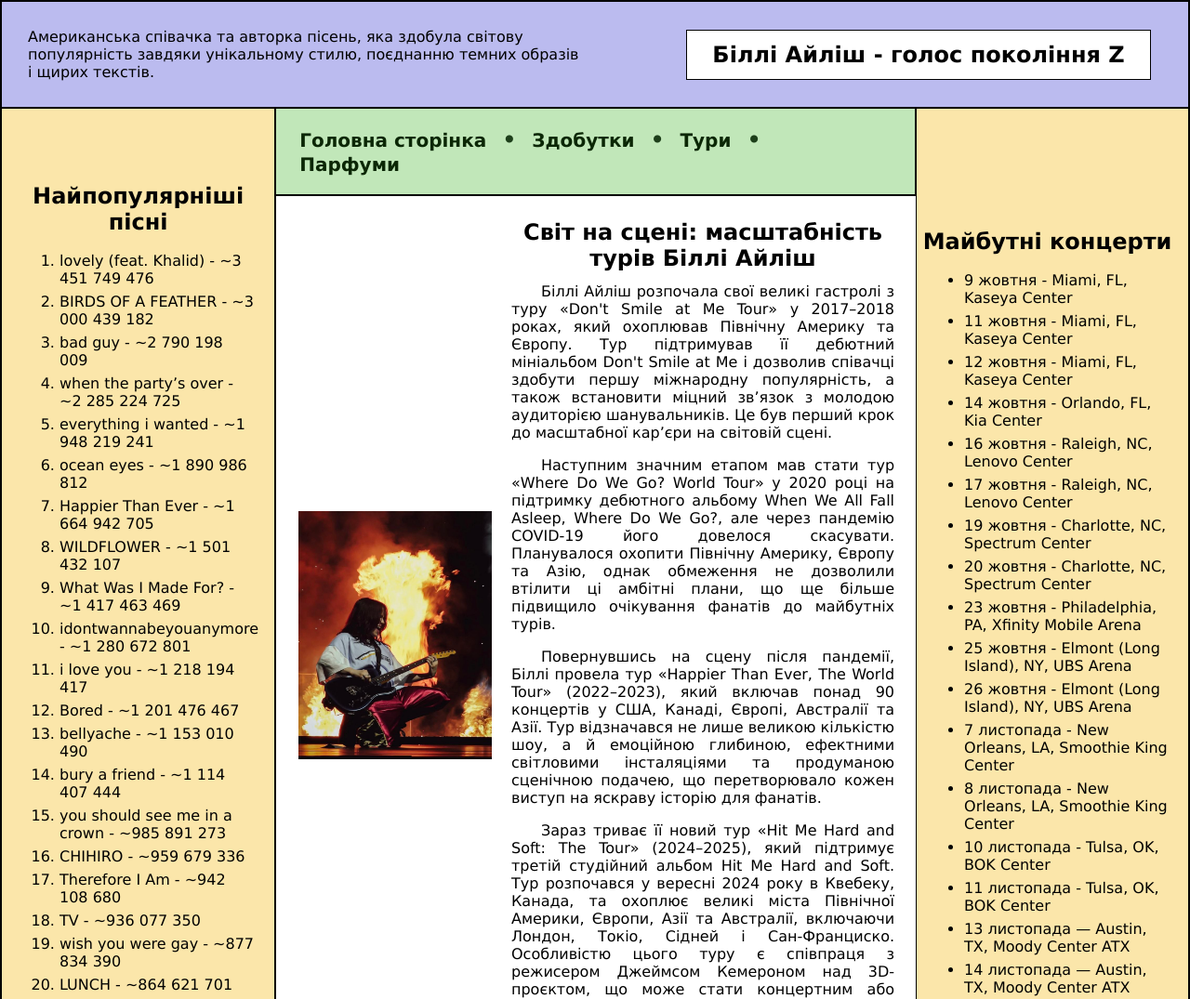
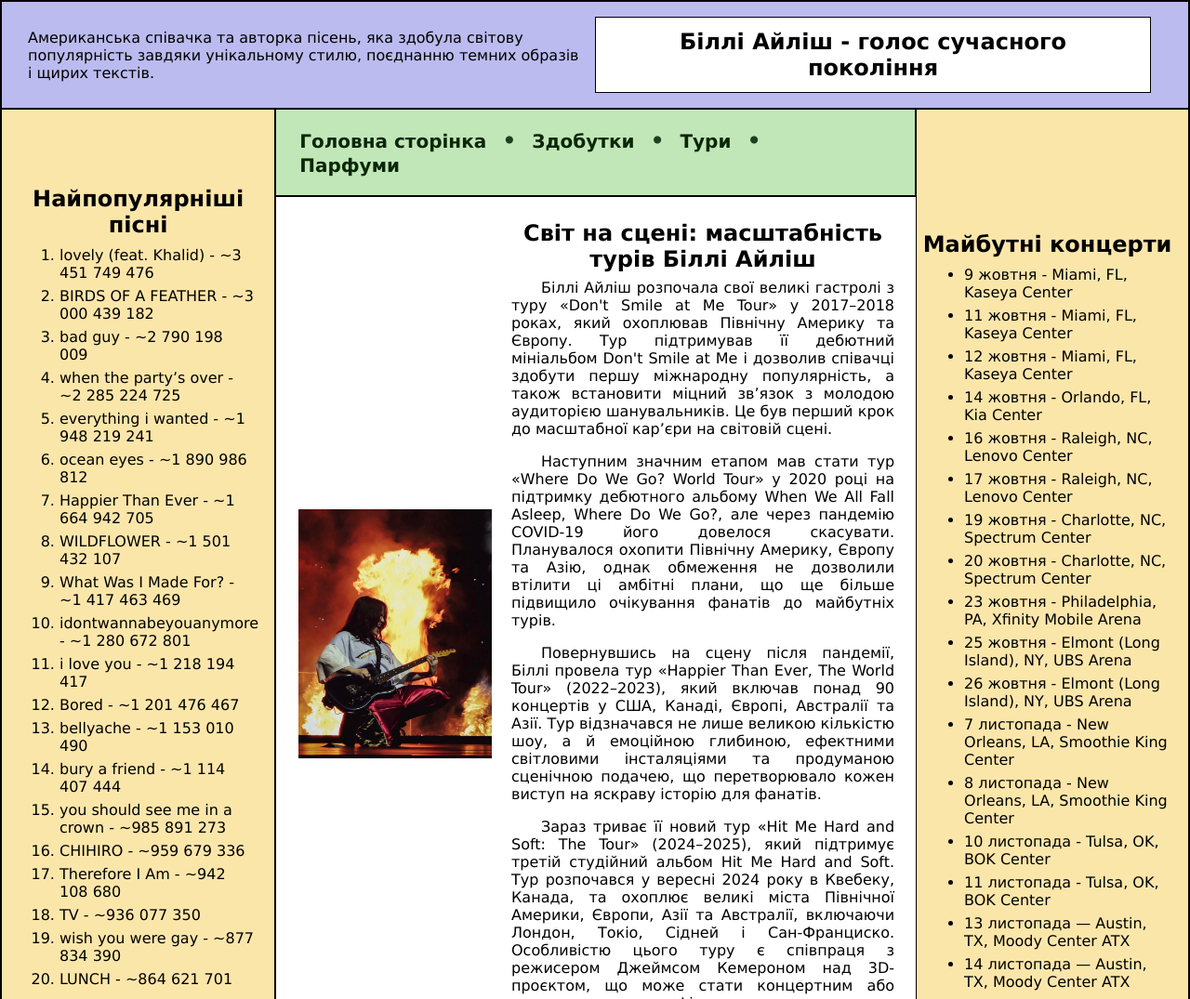
Before and after one commit to angelsit147/web1, a plain HTML site: page html/tours.html in a window 1280 px wide. Shown: the top 1075 px of the page at 93% size. Drawn offline with Linux system fonts and the light colour scheme.

Commit message:
block x has been changed

```diff
--- a/css/style.css
+++ b/css/style.css
@@ -75,7 +75,7 @@
 
 #block23456 h2{
     text-align: center;
-    margin-bottom: 0.5em;
+    margin-bottom: 0.3em;
 }
 
 #block1, #block7 {
@@ -163,10 +163,12 @@
 
 #block4 ul li{
     margin: 6px;
+    margin-top: 2px;
 }
 
 #block2 ol li{
     margin: 6px;
+    margin-top: 2px;
 }
 
 #block6 {
--- a/html/tours.html
+++ b/html/tours.html
@@ -13,7 +13,7 @@
                 Американська співачка та авторка пісень, яка здобула світову популярність завдяки унікальному стилю, поєднанню темних образів і щирих текстів.
             </p>
             <div class="white area" id="x">
-                <h2>Біллі Айліш - голос покоління Z</h2>
+                <h2>Біллі Айліш - голос сучасного покоління</h2>
             </div>
         </div>
         <div class="grid" id="block23456">
```
Also changed, not shown: html/awards.html (+1 -1 lines), html/perfumes.html (+1 -1 lines).
